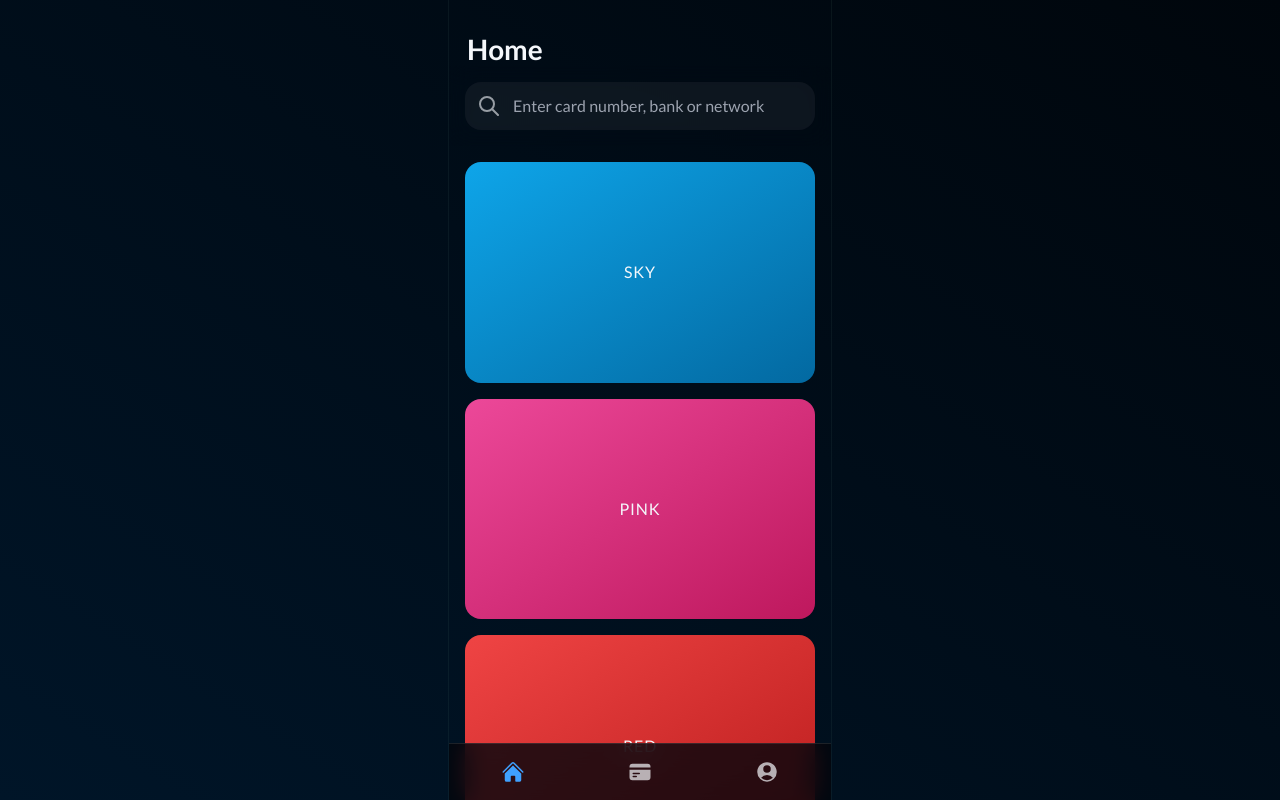
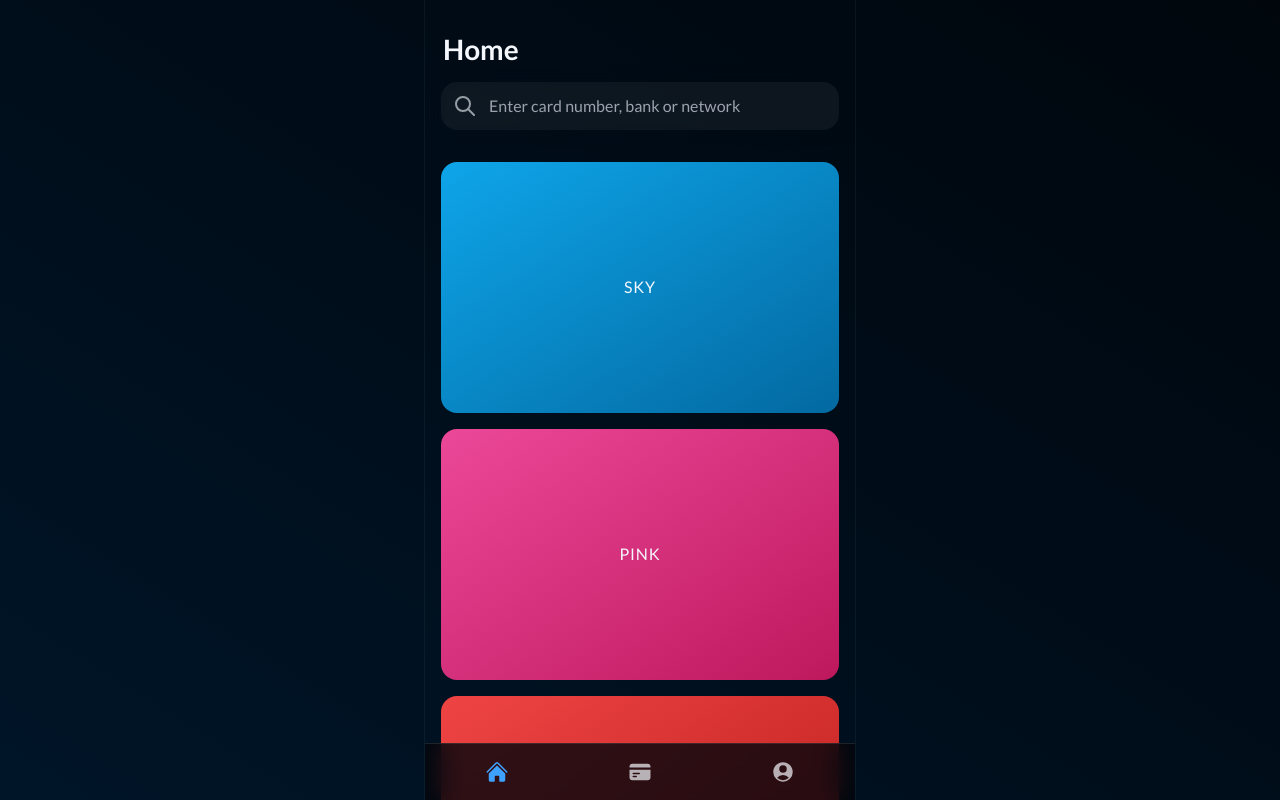
Before and after one commit to hrvsdev/cardnest, a React (Vite) app: page / in a window 1280 px wide. Shown: the top 800 px of the page. Built offline with nearby package versions, Linux system fonts and the light colour scheme.

Commit message:
Increase app container width

```diff
--- a/src/index.css
+++ b/src/index.css
@@ -21,7 +21,7 @@
 	}
 
 	#root {
-		@apply min-h-dvh max-w-sm xs:mx-auto xs:border-x xs:border-th-green xs:border-opacity-5;
+		@apply min-h-dvh max-w-app-container xs:mx-auto xs:border-x xs:border-th-green xs:border-opacity-5;
 	}
 
 	input {
--- a/tailwind.config.js
+++ b/tailwind.config.js
@@ -20,7 +20,10 @@ export default {
 				"th-sky": "#3fa1ff",
 				"th-green": "#ADEFD1",
 				"th-white": "#F4F7FB"
-			}
+			},
+			spacing: {
+				"app-container": "27rem"
+			},
 		}
 	},
 	plugins: []
```
